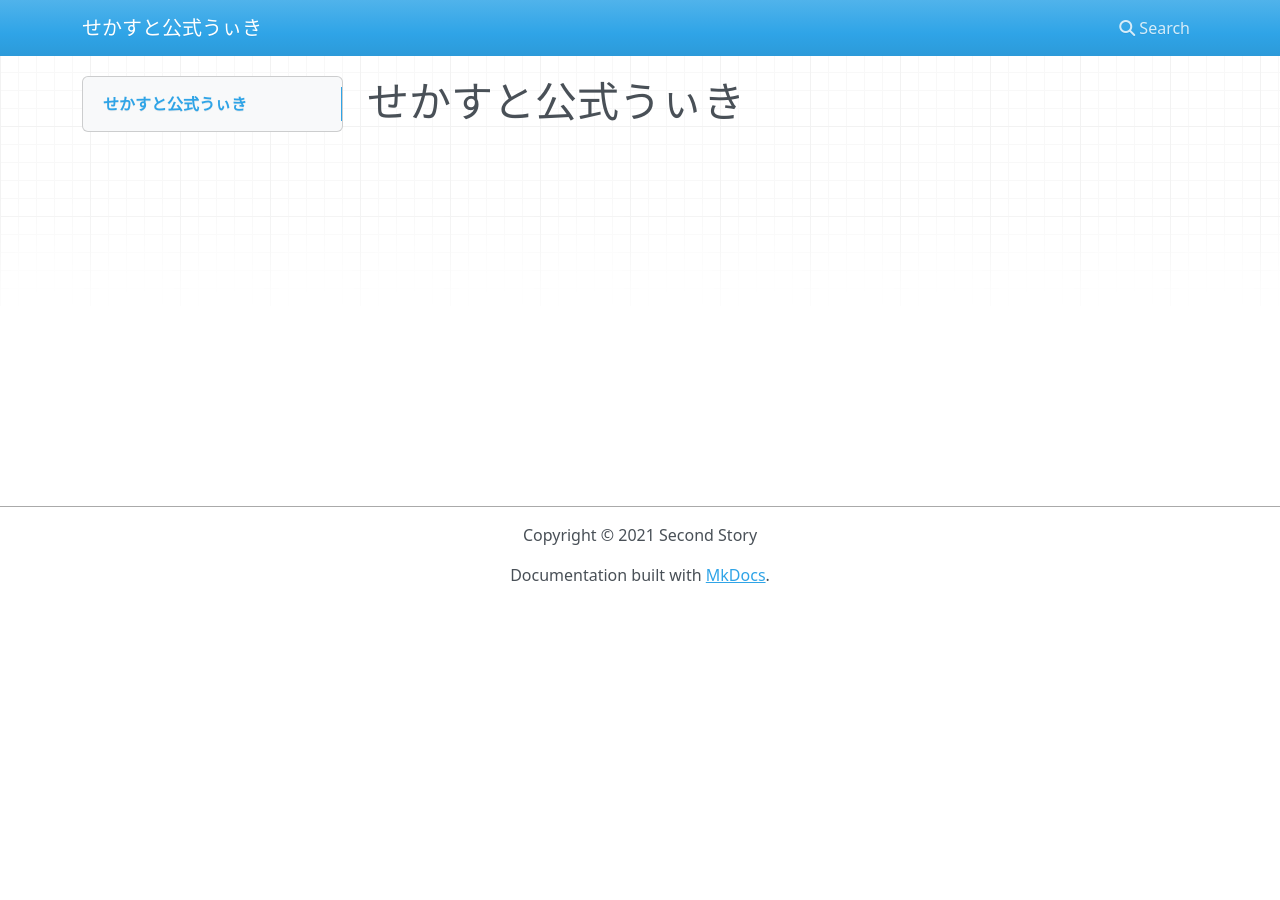
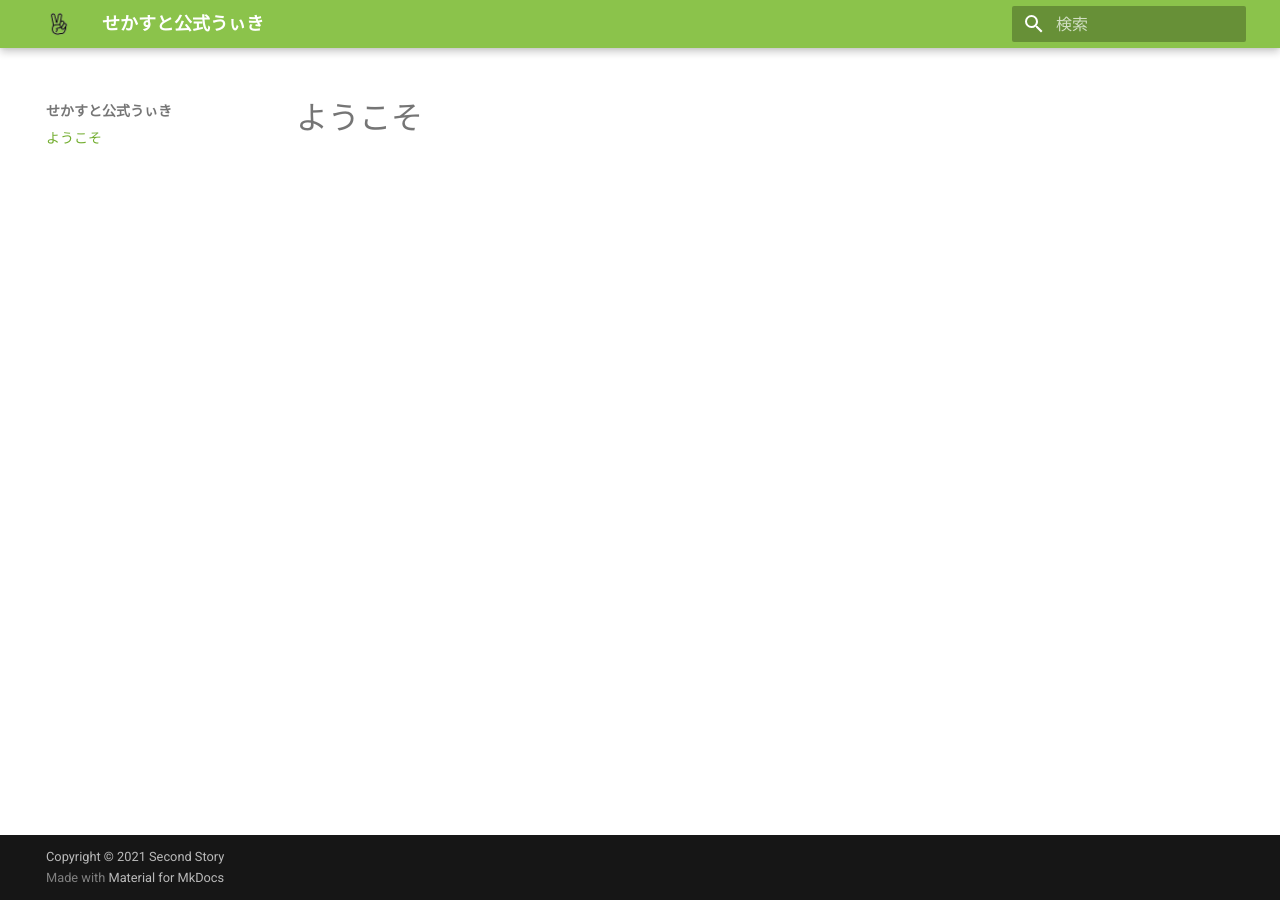
Before and after one commit to SecondStoryServer/Wiki, an MkDocs documentation site: the page built from docs/index.md, in a window 1280 px wide. Built offline with MkDocs 1.6.1 and Material for MkDocs 9.7.7, drawn with Linux system fonts in a browser that asks for light colours; nearby versions of some CDN libraries.

Commit message:
ページの見た目を整えた

```diff
--- a/docs/index.md
+++ b/docs/index.md
@@ -1 +1 @@
-# せかすと公式うぃき
+# ようこそ
--- a/mkdocs.yml
+++ b/mkdocs.yml
@@ -1,2 +1,19 @@
 site_name: "せかすと公式うぃき"
 copyright: Copyright &copy; 2021 Second Story
+
+theme:
+  name: material
+  language: ja
+  favicon: img/favicon.png
+  logo: img/logo.png
+  palette:
+    primary: light green
+    accent: light green
+
+markdown_extensions:
+  - toc:
+      permalink: true
+
+plugins:
+  - search:
+      lang: ja
```
Also changed, not shown: docs/img/favicon.png (added), docs/img/logo.png (added).
